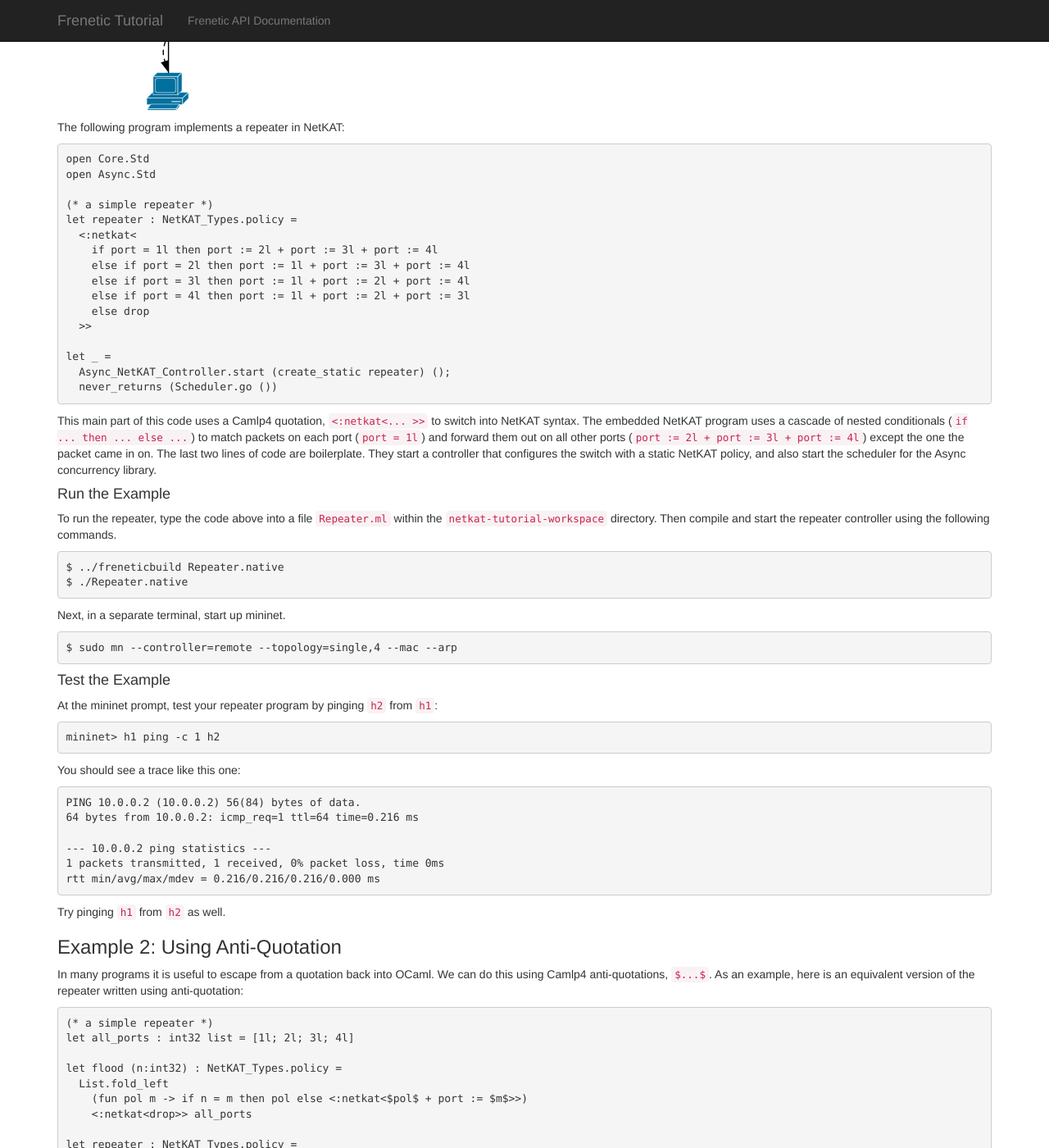
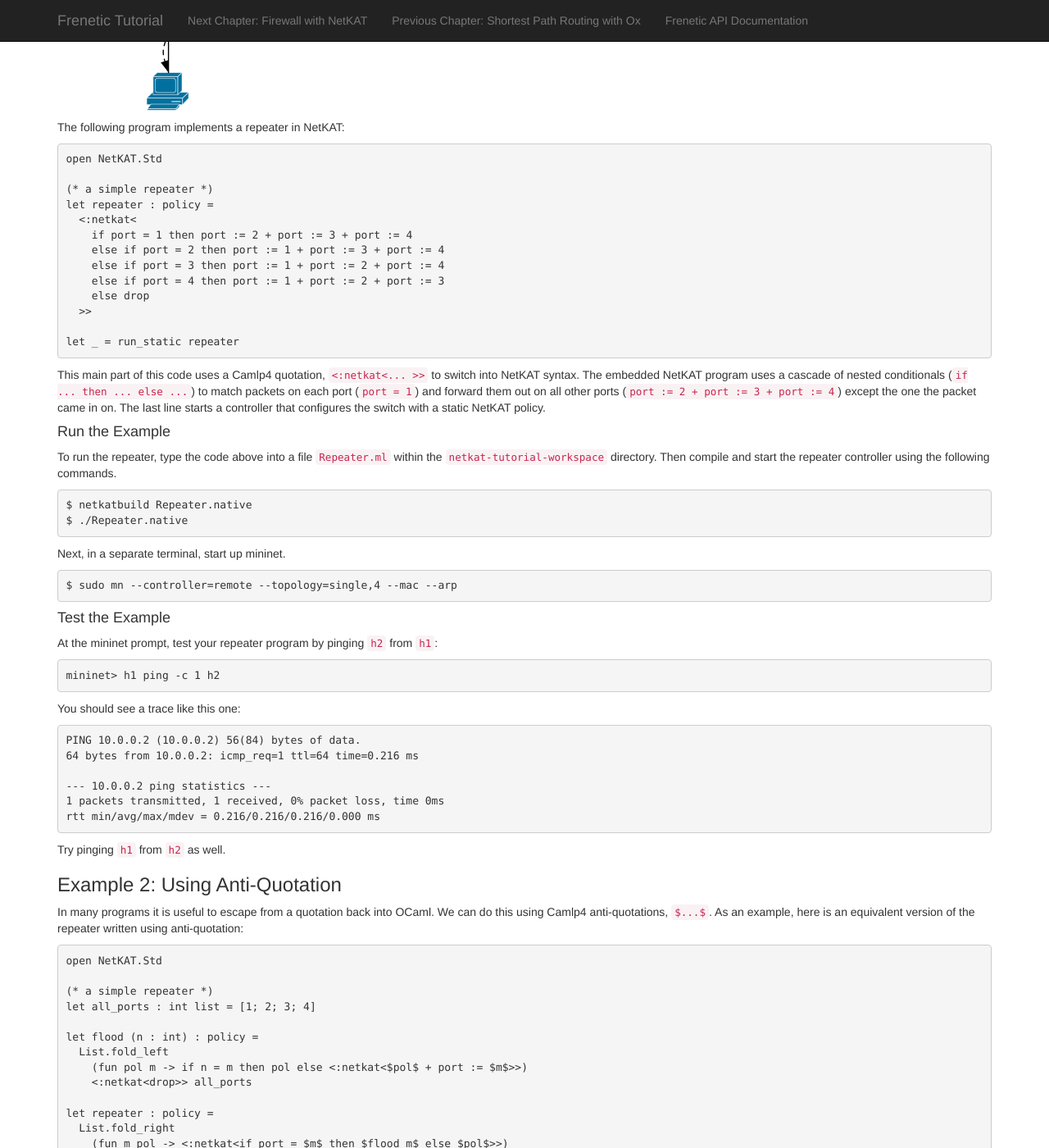
Before and after one commit to frenetic-lang/tutorials, a Jekyll site: the page built from NetKATRepeater/index.md, in a window 1280 px wide and 1400 px high, scrolled down 518 px. Shown: the whole window at 82% size. Built offline with Jekyll 4.4.1, drawn with Linux system fonts in a browser that asks for light colours; nearby versions of some CDN libraries; some of the changed text lies outside the part shown.

Commit message:
energize

```diff
--- a/NetKATRepeater/index.md
+++ b/NetKATRepeater/index.md
@@ -41,34 +41,29 @@
 The following program implements a repeater in NetKAT:
 
 ~~~ ocaml
-open Core.Std
-open Async.Std
+open NetKAT.Std
 
 (* a simple repeater *)
-let repeater : NetKAT_Types.policy =
+let repeater : policy =
   <:netkat<
-    if port = 1l then port := 2l + port := 3l + port := 4l
-    else if port = 2l then port := 1l + port := 3l + port := 4l
-    else if port = 3l then port := 1l + port := 2l + port := 4l
-    else if port = 4l then port := 1l + port := 2l + port := 3l
+    if port = 1 then port := 2 + port := 3 + port := 4
+    else if port = 2 then port := 1 + port := 3 + port := 4
+    else if port = 3 then port := 1 + port := 2 + port := 4
+    else if port = 4 then port := 1 + port := 2 + port := 3
     else drop
   >>
 
-let _ =
-  Async_NetKAT_Controller.start (create_static repeater) ();
-  never_returns (Scheduler.go ())
+let _ = run_static repeater
 ~~~
 
 This main part of this code uses a Camlp4 quotation,
 <code><:netkat<... >></code> to switch into NetKAT syntax. The
 embedded NetKAT program uses a cascade of nested conditionals
 (<code>if ... then ... else ...</code>) to match packets on each port
-(<code>port = 1l</code>) and forward them out on all other ports
-(<code>port := 2l + port := 3l + port := 4l</code>) except the one the
-packet came in on. The last two lines of code are boilerplate. They
-start a controller that configures the switch with a static NetKAT
-policy, and also start the scheduler for the Async concurrency
-library.
+(<code>port = 1</code>) and forward them out on all other ports
+(<code>port := 2 + port := 3 + port := 4</code>) except the one the
+packet came in on. The last line starts a controller that configures
+the switch with a static NetKAT policy.
 
 #### Run the Example
 
@@ -77,7 +72,7 @@
 <code>netkat-tutorial-workspace</code> directory. Then compile and
 start the repeater controller using the following commands.
 ~~~
-$ ../freneticbuild Repeater.native
+$ netkatbuild Repeater.native
 $ ./Repeater.native
 ~~~
 Next, in a separate terminal, start up mininet.
@@ -110,21 +105,19 @@
 the repeater written using anti-quotation:
 
 ~~~
+open NetKAT.Std
+
 (* a simple repeater *)
-let all_ports : int32 list = [1l; 2l; 3l; 4l]
+let all_ports : int list = [1; 2; 3; 4]
 
-let flood (n:int32) : NetKAT_Types.policy =
+let flood (n : int) : policy =
   List.fold_left
     (fun pol m -> if n = m then pol else <:netkat<$pol$ + port := $m$>>)
     <:netkat<drop>> all_ports
 
-let repeater : NetKAT_Types.policy =
+let repeater : policy =
   List.fold_right
     (fun m pol -> <:netkat<if port = $m$ then $flood m$ else $pol$>>)
     all_ports <:netkat<drop>>
 >>
 ~~~
-
-## Next chapter: [Firewall Redux][Ch7]
-
-[Ch7]: 07-NCFirewall
--- a/_data/toc.yml
+++ b/_data/toc.yml
@@ -18,7 +18,7 @@
 - name: Shortest Path Routing with Ox
   path: ../OxRouting
   group: ox
-- name: Repeater with NetKAT
+- name: NetKAT Repeater
   path: ../NetKATRepeater
   group: frenetic
 - name: Firewall with NetKAT
```
